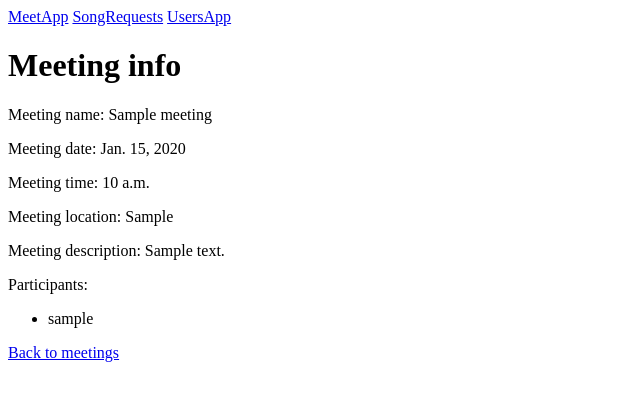
After one commit to 8hub/MEET_APP, a Django app: page /meeting/1/ in a window 1280 px wide. The commit adds this page. Shown: the top 401 px of the page, without its empty margins (0-640 px from the left). Run offline with Django 5.2, Linux system fonts and the light colour scheme; tables that the repository leaves empty hold one stand-in row (values such as "Sample post"); parts of the project's set-up code (start-up, migrations or seed data) failed here and were passed over.

Commit message:
add todo MeetApp features

```diff
--- a/MeetApp/models.py
+++ b/MeetApp/models.py
@@ -15,7 +15,7 @@ class Meeting(models.Model):
     last_modified = models.DateTimeField(auto_now=True)
 
     def __str__(self):
-        return f"{self.name} meeting"
+        return f"{self.name}"
 
     def count_participants(self):
         return self.users.count()
--- a/MeetApp/templates/MeetApp/index.html
+++ b/MeetApp/templates/MeetApp/index.html
@@ -6,8 +6,10 @@
 {%block body%}
     <h1>MeetApp</h1>
     <p>MeetApp is a web application that allows users to create and join events.
-    {% for welcome in hello %}
-    <li>{{welcome}}</li>
+    {% for meeting in meetings %}
+    <li><a href="{% url 'MeetApp:meeting_details' meeting.id %}">{{meeting}}</a></li>
+    {% empty %}
+    <p>There are no meetings available</p>
     {% endfor %}
     <a href="{% url 'MeetApp:create_meeting'%}">Create a meeting</a>
 {%endblock%}
--- /dev/null
+++ b/MeetApp/templates/MeetApp/meeting_details.html
@@ -0,0 +1,20 @@
+{% extends "main_layout.html" %}
+{% block title %}Meeting info{% endblock title %}
+
+{% block body %}
+    <h1>Meeting info</h1>
+    <p>Meeting name: {{ meeting.name }}</p>
+    <p>Meeting date: {{ meeting.date }}</p>
+    <p>Meeting time: {{ meeting.time }}</p>
+    <p>Meeting location: {{ meeting.location }}</p>
+    <p>Meeting description: {{ meeting.description }}</p>
+    <p>Participants:</p>
+    <ul>
+    {% for user in meeting.users.all %}
+        <li>{{ user }}</li>
+    {% empty %}
+        <li>No participants</li>
+    {% endfor %}
+    </ul>
+    <a href="{% url 'MeetApp:index' %}">Back to meetings</a>
+{% endblock body %}
--- a/MeetApp/urls.py
+++ b/MeetApp/urls.py
@@ -5,4 +5,5 @@ app_name = "MeetApp"
 urlpatterns = [
     path("", views.index, name="index"),
     path("create_meeting/", views.create_meeting, name="create_meeting"),
+    path("meeting/<int:meeting_id>/", views.meeting_details, name="meeting_details"),
 ]
--- a/MeetApp/views.py
+++ b/MeetApp/views.py
@@ -7,8 +7,9 @@ from django.contrib import messages
 from django.contrib.auth.decorators import login_required
 
 def index(request):
+    all_meetings = Meeting.objects.all()
     return render(request, "MeetApp/index.html",{
-        "hello": ["Hey", "Hi", "Hello"]
+        "meetings": all_meetings,
     })
 
 @login_required(login_url="../users/login")
@@ -22,13 +23,23 @@ def create_meeting(request):
         time = form.cleaned_data["time"]
         location = form.cleaned_data["location"]
         users = form.cleaned_data["users"]
-        new_meeting = Meeting.objects.create(
-            creator=creator, name=name, description=description,
-            date=date, time=time, location=location)
-        new_meeting.users.set(users)
+        Meeting.objects.create(
+            creator=creator,
+            name=name,
+            description=description,
+            date=date,
+            time=time,
+            location=location,
+            users=users)
         messages.success(request, "Meeting created successfully")
         return HttpResponseRedirect(reverse("MeetApp:index"))
 
     return render(request, "MeetApp/create_meeting.html",{
         "form": form
     })
+
+def meeting_details(request, meeting_id):
+    meeting = Meeting.objects.get(id=meeting_id)
+    return render(request, "MeetApp/meeting_details.html",{
+        "meeting": meeting
+    })
```
Also changed, not shown: MeetApp/templates/MeetApp/layout.html (deleted, +0 -12 lines), functional_tests/tests/test_meetapp.py (+1 -3 lines), functional_tests/tests/test_songrequest.py (+4 -1 lines), todo.md (+10 -3 lines).
